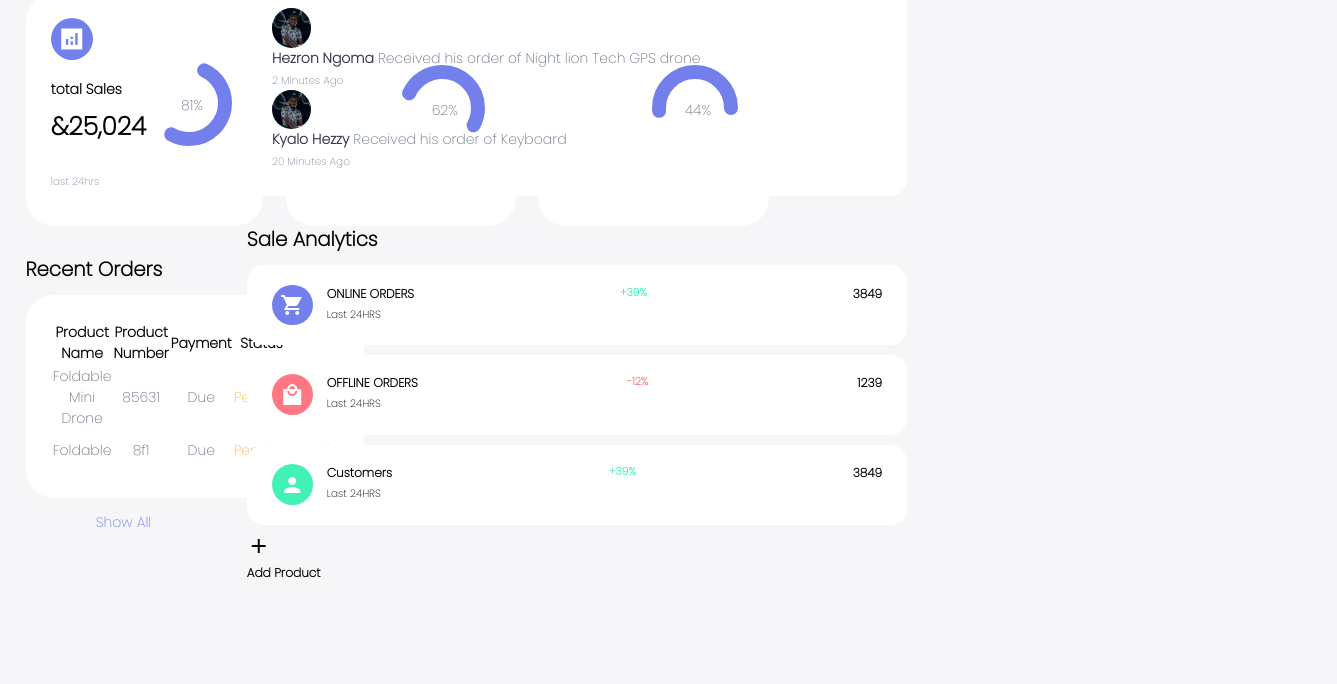
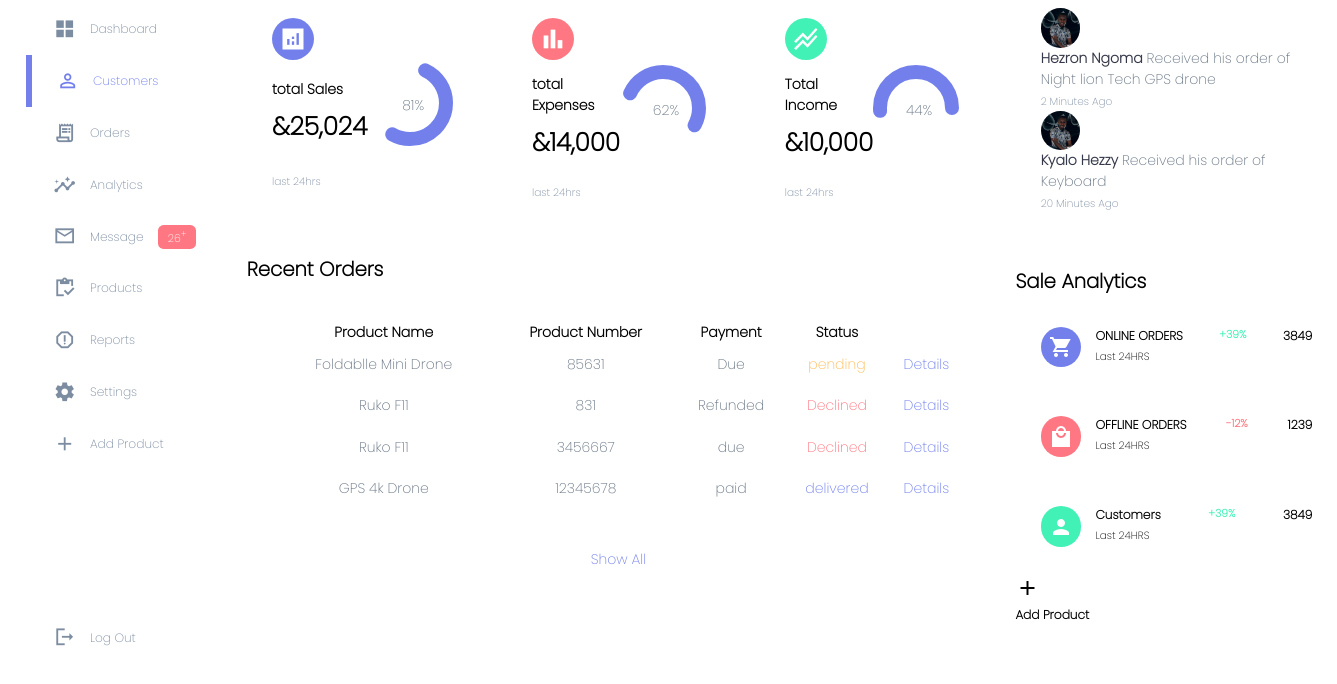
Before and after one commit to KialoHezz/Dashboard, a plain HTML site: page index.html in a window 1280 px wide. Shown: the part 128-812 px from the top of the page, 1337 px wide, since content can reach past the window. Drawn offline with Linux system fonts and the light colour scheme.

Commit message:
Change the theme and append tr child

```diff
--- a/index.html
+++ b/index.html
@@ -8,6 +8,7 @@
     <!-- material icon -->
     <link href="https://fonts.googleapis.com/icon?family=Material+Icons+Sharp" rel="stylesheet" >
     <!-- link js -->
+    <script src="./orders.js" defer></script>
     <script src="./index.js" defer></script>
     <!-- link css -->
     <link rel="stylesheet" href="style.css">
@@ -153,20 +154,14 @@
                     </tr>
                 </thead>
                 <tbody>
-                    <tr>
+                    <!-- <tr>
                         <td>Foldable Mini Drone</td>
                         <td>85631</td>
                         <td>Due</td>
                         <td class="warning">Pending</td>
                         <td class="primary">Details</td>
-                    </tr>
-                    <tr>
-                        <td>Foldable</td>
-                        <td>8f1</td>
-                        <td>Due</td>
-                        <td class="warning">Pending</td>
-                        <td class="primary">Details</td>
-                    </tr>
+                    </tr> -->
+
                 </tbody>
             </table>
             <a href="#">Show All</a>
--- a/index.js
+++ b/index.js
@@ -1,11 +1,38 @@
  const sideMenu = document.querySelector("aside");
  const menuBtn = document.querySelector("#menu-btn");
  const closeBtn = document.querySelector("#close-btn");
-
+ const themeToggler = document.querySelector(".theme-toggler")
+// show sidebar
  menuBtn.addEventListener('click', () =>{
     sideMenu.style.display = 'block';
  });
-
+// close sidebar
  closeBtn.addEventListener('click', () =>{
     sideMenu.style.display = 'none';
  });
+// change the theme
+themeToggler.addEventListener('click', () =>{
+    document.body.classList.toggle('dark-theme-variables');
+
+    themeToggler.querySelector('span:nth-child(1)').classList.toggle('active');
+    themeToggler.querySelector('span:nth-child(2)').classList.toggle('active')
+
+})
+
+// fill orders in table
+Orders.forEach(order => {
+    const tr = document.createElement('tr');
+    const trContent = `
+
+                        <td>${order.productName}</td>
+                        <td>${order.productNumber}</td>
+                        <td>${order.paymentStatus}</td>
+                        <td class="${order.shipping === 'Declined' ? 'danger' : order.shipping === 'pending' ? 'warning' : 'primary'}">${order.shipping}</td>
+                        <td class="primary">Details</td>
+
+                        `
+
+
+    tr.innerHTML = trContent;
+    document.querySelector('table tbody').appendChild(tr)
+});
--- /dev/null
+++ b/orders.js
@@ -0,0 +1,27 @@
+const Orders = [
+    {
+        productName: 'Foldablle Mini Drone',
+        productNumber: '85631',
+        paymentStatus: 'Due',
+        shipping: 'pending'
+    },
+    {
+        productName: 'Ruko F11',
+        productNumber: '831',
+        paymentStatus: 'Refunded',
+        shipping: 'Declined'
+    },
+    {
+        productName: 'Ruko F11',
+        productNumber: '3456667',
+        paymentStatus: 'due',
+        shipping: 'Declined'
+    },
+    {
+        productName: 'GPS 4k Drone',
+        productNumber: '12345678',
+        paymentStatus: 'paid',
+        shipping: 'delivered'
+    }
+
+]
--- a/style.css
+++ b/style.css
@@ -11,7 +11,7 @@
     --color-light: rgba(132, 139, 200 0.18);
     --color--primary-variant: #111e88;
     --color-dark-variant: #677483;
-    --color--background: #f6f6f9;
+    --color-background: #f6f6f9;
 
     --card-border-radius: 2rem;
     --border-radius-1: 0.4rem;
@@ -23,6 +23,16 @@
     --padding-1: 1.2rem;
 
     --box-shadow: 0 2rem 3rem var(--color-light)
+}
+
+/* DARK THEME VARIABLE */
+.dark-theme-variables{
+    --color-background: #181a1e;
+    --color-white: #202528;
+    --color-dark: #edeffd;
+    --color-dark-variant: #a3bdcc;
+    --color-light: rgba(255, 255, 255, 0.4);
+    --color-shadow: 0 2rem 3rem var(--color-light)
 }
 
 *{
@@ -117,15 +127,15 @@ b{
 }
 /*====================================SIDEBAR====================================================*/
 aside{
-    position: fixed;
+    /* position: fixed; */
     left: -100%;
     background: var(--color-white);
     width: 18rem;
-    z-index: 3;
+    /* z-index: 3; */
     box-shadow: 1rem 3rem 4rem var(--color-light);
     height: 100vh;
     padding-right: var(--card-padding);
-    display: none;
+    /* display: none; */
     animation: showMenu 400ms ease forwards;
 }
 @keyframes showMenu{
```
